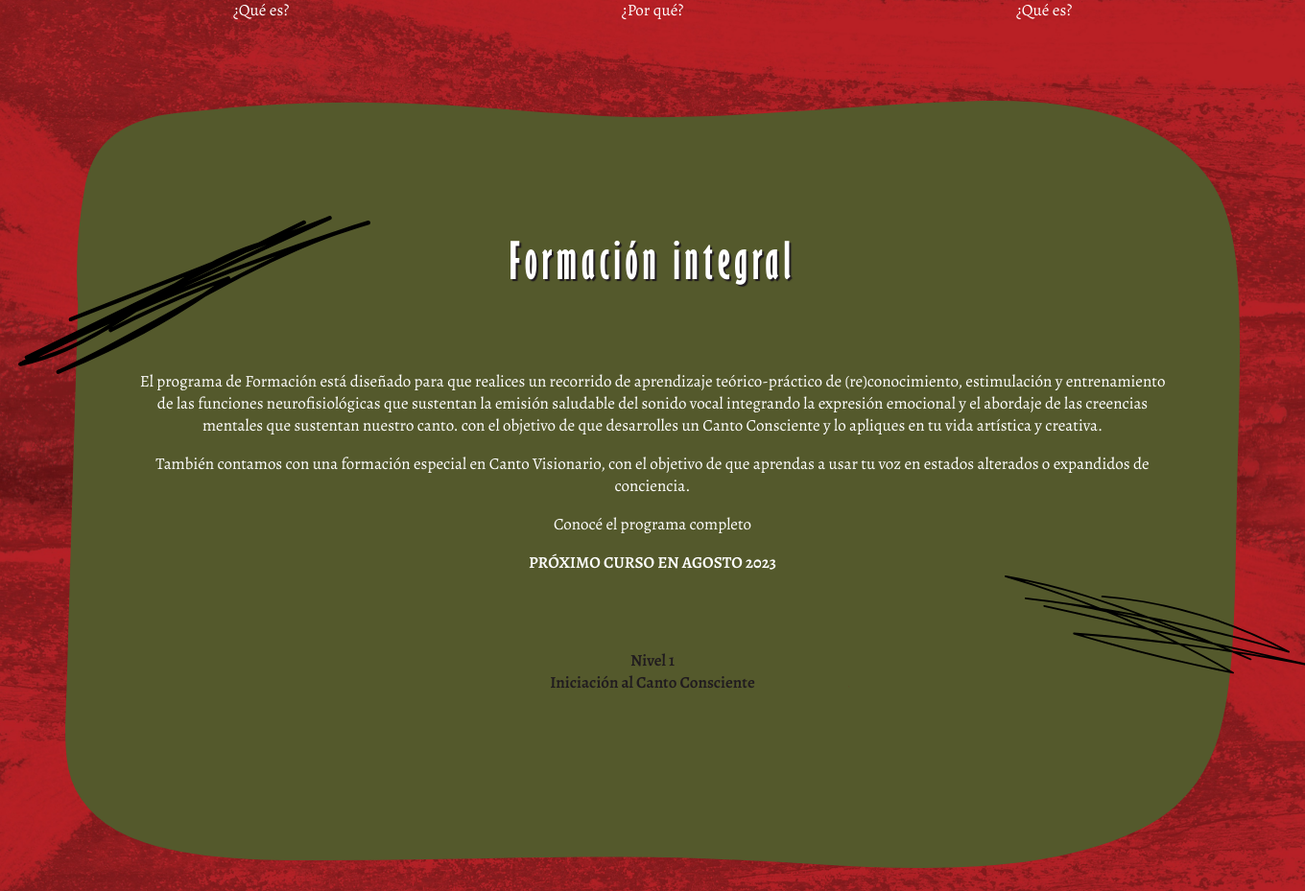
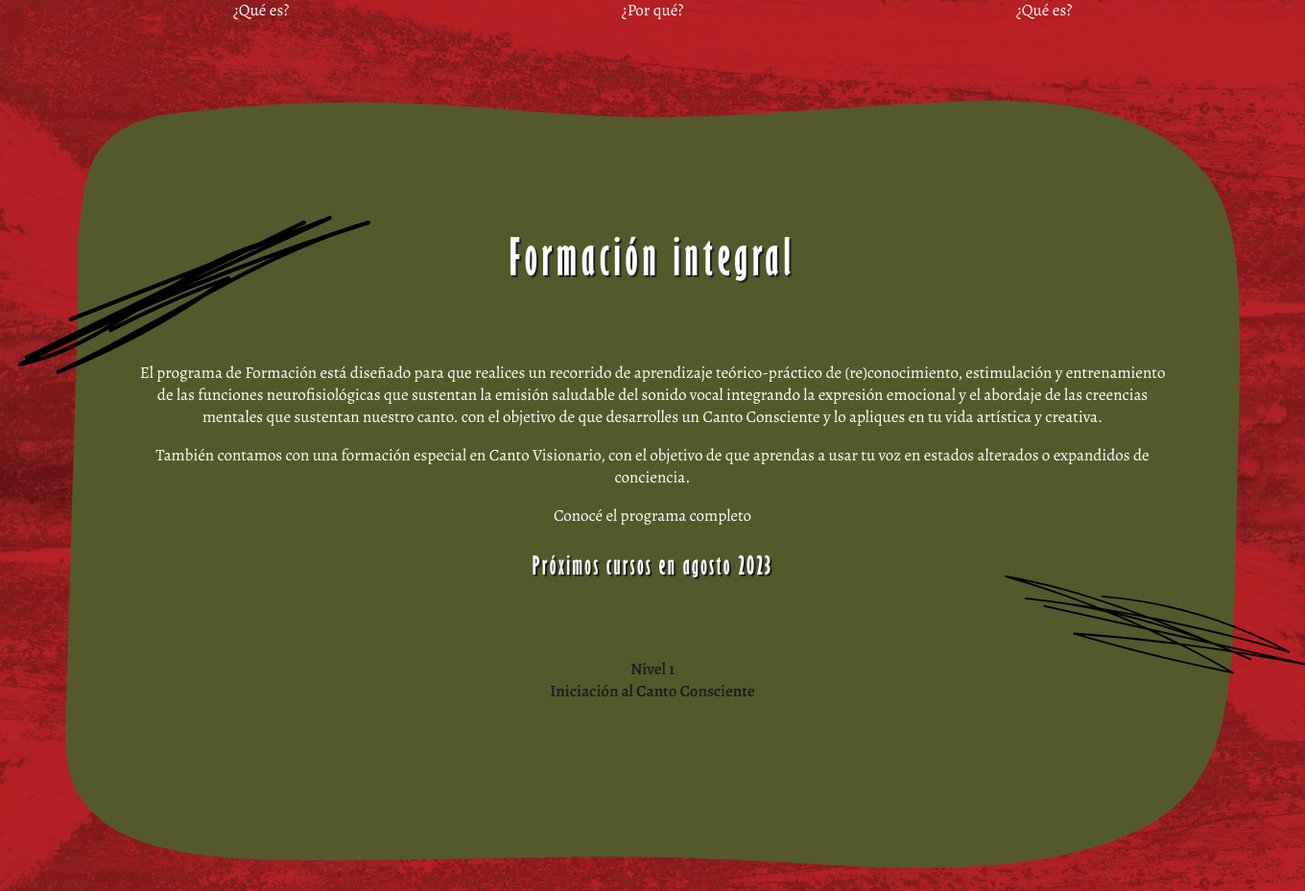
Before and after one commit to catalin-munteanu/elcantodelmedio, a WordPress theme: template index.php in a window 1360 px wide; the page is wider, and only the part inside the window is pictured. Shown: the part 1158-2087 px from the top of that part at 96% size. Run offline with PHP 8.4 and a stand-in for WordPress, Linux system fonts and the light colour scheme; the site name, menu and one post (Sample post) are stand-ins, and other content is empty.

Commit message:
Actualizaciones

```diff
--- a/css/style.css
+++ b/css/style.css
@@ -268,8 +268,12 @@ section#formacionIntegral {
 }
 
 .importantP {
-    font-weight: 600;
-    text-transform: uppercase;
+    font-family: 'Gill Sans';
+    letter-spacing: 0.1em;
+    font-size: 25px;
+    text-shadow: 2px 2px 1px #201B1F;
+    /*font-weight: 600;
+    text-transform: uppercase;*/
 }
 
 /* SECCIÓN 3 CONSULTORÍAS */
--- a/index.php
+++ b/index.php
@@ -88,8 +88,8 @@
             <article>
                 <p>El programa de Formación está diseñado para que realices un recorrido de aprendizaje teórico-práctico de (re)conocimiento, estimulación y entrenamiento de las funciones neurofisiológicas que sustentan la emisión saludable del sonido vocal integrando la expresión emocional y el abordaje de las creencias mentales que sustentan nuestro canto. con el objetivo de que desarrolles un Canto Consciente y lo apliques en tu vida artística y creativa.</p>
                 <p>También contamos con una formación especial en Canto Visionario, con el objetivo de que aprendas a usar tu voz en estados alterados o expandidos de conciencia.</p>
-                <p><a href="..\programa-curso.php">Conocé el programa completo</a></p>
-                <p class="importantP">Próximo curso en agosto 2023</p>
+                <p><a href="..\programa-curso" target="_blank">Conocé el programa completo</a></p>
+                <p class="importantP">Próximos cursos en agosto 2023</p>
             </article>
 
             <img class="trazoDecDos" src="wp-content\themes\cantodelmedio\img\mobile\trazo-2.svg" alt="" srcset="">
@@ -100,7 +100,7 @@
 
                 <p>La Formación en Canto Consciente está dirigida a quienes deseen aplicar estos conocimientos en entornos artísticos y creativos. La Formación en Canto Visionario, a quienes quieran aplicarlos en entornos terapéuticos y de sanación.</p>
 
-                <p><a href="..\programa-curso.php">Te invitamos a conocer el programa completo acá</a></p>
+                <p><a href="..\programa-curso" target="_blank">Te invitamos a conocer el programa completo acá</a></p>
 
                 <p>Próximo curso en agosto 2023</p>
             </article>
```
Also changed, not shown: page-programa-curso.php (+4 -4 lines).
